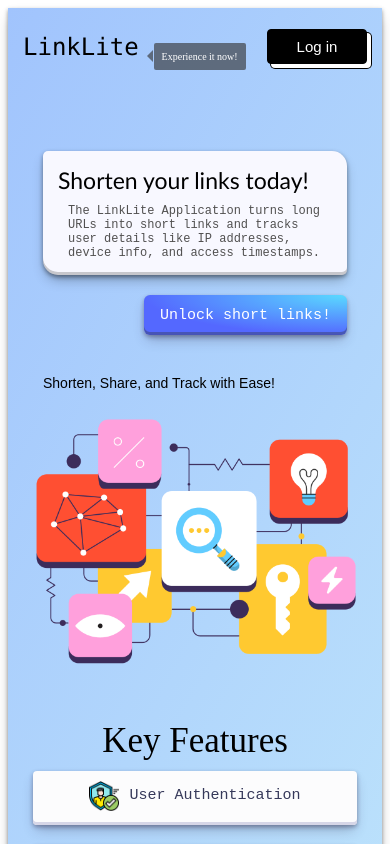
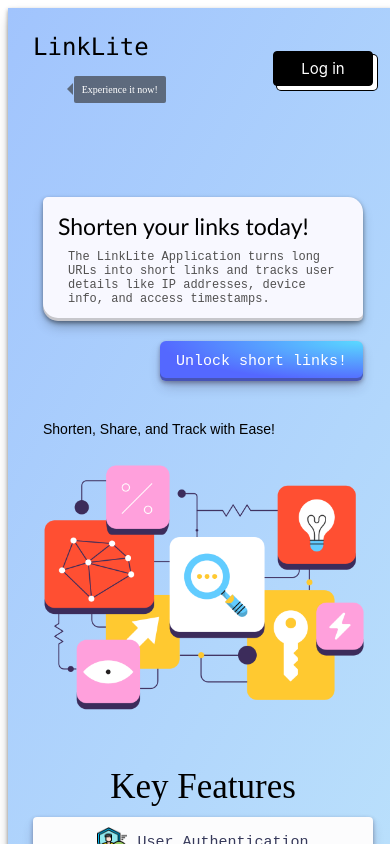
Before and after one commit to rajprince031/LinkLite, a React (Vite) app in the folder client/: page / in a window 390 px wide. Shown: the top 844 px of the page. Built offline with nearby package versions, Linux system fonts and the light colour scheme; no server answers.

Commit message:
update Home Page responsive

```diff
--- a/client/src/style/homeStyle.css
+++ b/client/src/style/homeStyle.css
@@ -1,15 +1,22 @@
 
+body{
+  width: 100%;
+  height: 100%;
+}
 .main_home_container {
-  min-height: fit-content;
+  height:100%;
+  width: 100%;
   background-color: rgb(182, 172, 172);
   margin: 10px;
   padding: 15px;
+  box-sizing: border-box;
   box-shadow: rgba(0, 0, 0, 0.4) 0px 2px 4px,
     rgba(0, 0, 0, 0.3) 0px 7px 13px -3px, rgba(0, 0, 0, 0.2) 0px -3px 0px inset;
   background-image: linear-gradient(120deg, #a1c4fd 0%, #c2e9fb 100%);
 }
 
 .navbar_container {
+  padding:10px;
   display: flex;
   justify-content: space-between;
   align-items: center;
@@ -61,9 +68,6 @@
   margin-left: calc(var(--size) * 0.13 * -1);
 }
 
-
-
-
 /*  */
 
 .login_btn {
@@ -74,7 +78,7 @@
   box-sizing: border-box;
   color: #fff;
   cursor: pointer;
-  font-family: "SF Pro Text", "SF Pro Icons", "AOS Icons", "Helvetica Neue",;
+  font-family: "SF Pro Text", "SF Pro Icons", "AOS Icons", "Helvetica Neue";
   font-size: 15px;
   font-weight: 400;
   width: 100px;
@@ -117,7 +121,7 @@
   /* background-color: red; */
   display: flex;
   justify-content: space-between;
-  padding:20px;
+  padding: 20px;
 }
 
 .description_container {
@@ -219,7 +223,7 @@
   min-width: 300px;
   width: 500px;
   background-image: url("../assets/illustrations/image1.png");
-  background-size:contain;
+  background-size: contain;
   background-repeat: no-repeat;
   background-position: center;
 }
@@ -239,8 +243,8 @@
 .main_key_features_container {
   /* background-color: red; */
   box-sizing: border-box;
-    min-height:max-content;
-    margin:10px;
+  min-height: max-content;
+  margin: 10px;
 }
 .title_key_features {
   display: flex;
@@ -253,7 +257,7 @@
 }
 .key_features_container {
   display: grid;
-  grid-template-columns:repeat(auto-fill, minmax(200px,1fr)) ;
+  grid-template-columns: repeat(auto-fill, minmax(200px, 1fr));
   row-gap: 20px;
   column-gap: 20px;
 }
@@ -372,9 +376,7 @@
   box-sizing: border-box;
 }
 
-
-
-.signature{
+.signature {
   display: flex;
   flex-direction: column;
   align-items: center;
@@ -382,12 +384,12 @@
   overflow: hidden;
   font-size: 10px;
   font-family: monospace;
-    color:rgb(96, 92, 92);
+  color: rgb(96, 92, 92);
   z-index: 0;
 }
 
-@media only screen and (max-width: 700px){
-  .body_container{
+@media only screen and (max-width: 700px) {
+  .body_container {
     display: flex;
     flex-direction: column;
     align-items: center;
@@ -399,22 +401,24 @@
   .main_heading {
     font-size: 23px;
   }
-.main_home_container{
-  margin:0px;
+  .main_home_container {
+    width: 100%;
+    height: 100%;
+    margin: 0px;
     min-width: 340px;
     min-height: 640px;
   }
-.title_name p{
+  .title_name p {
     font-size: 24px;
   }
-.bubble-left{
+  .bubble-left {
+    margin:0px;
     font-size: 10px;
+    margin-left: 50%;
+    text-wrap: nowrap;
+  }
+  .title_name{
+    display: flex;
+    flex-direction: column;
   }
 }
-
-@media only screen and (max-width: 474px){
-  .bubble-left{
-    /* visibility: hidden; */
-  }
-
-}
```
Lines whose indentation alone changed are shown as unchanged.
